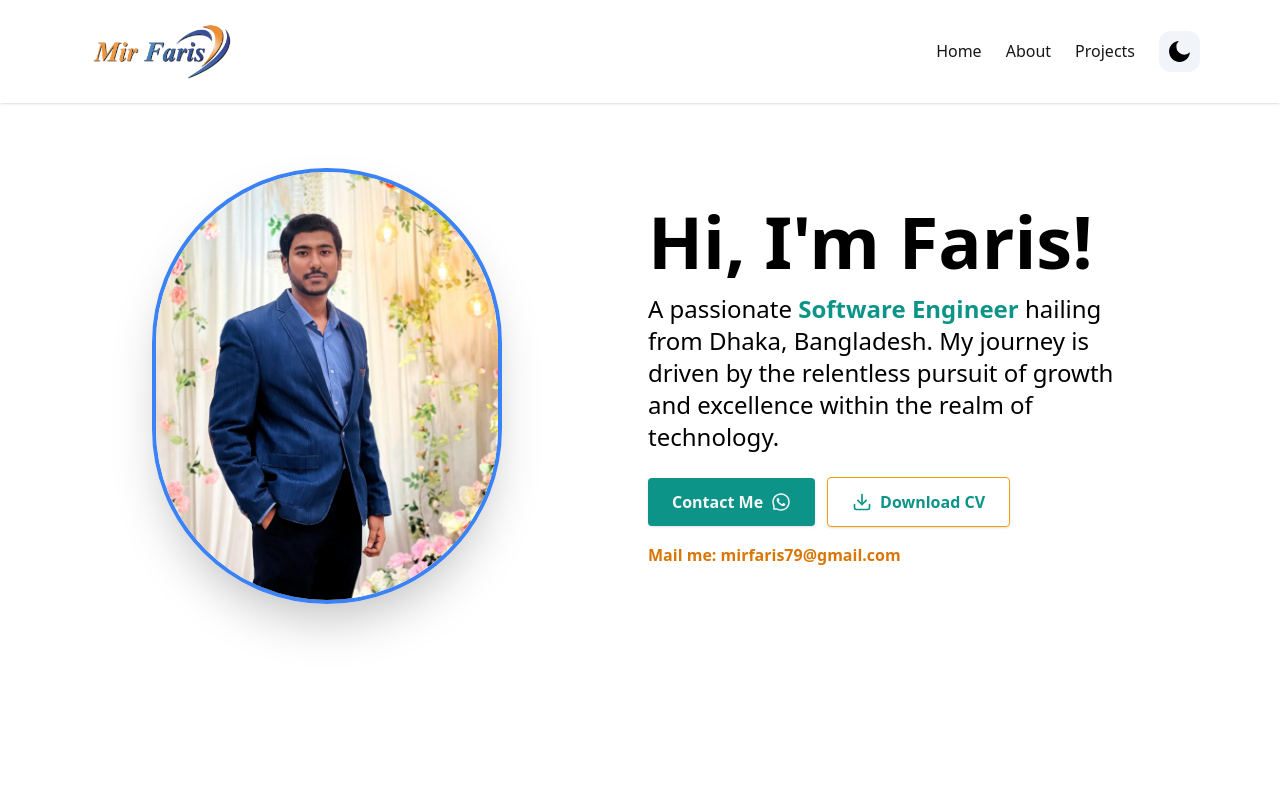
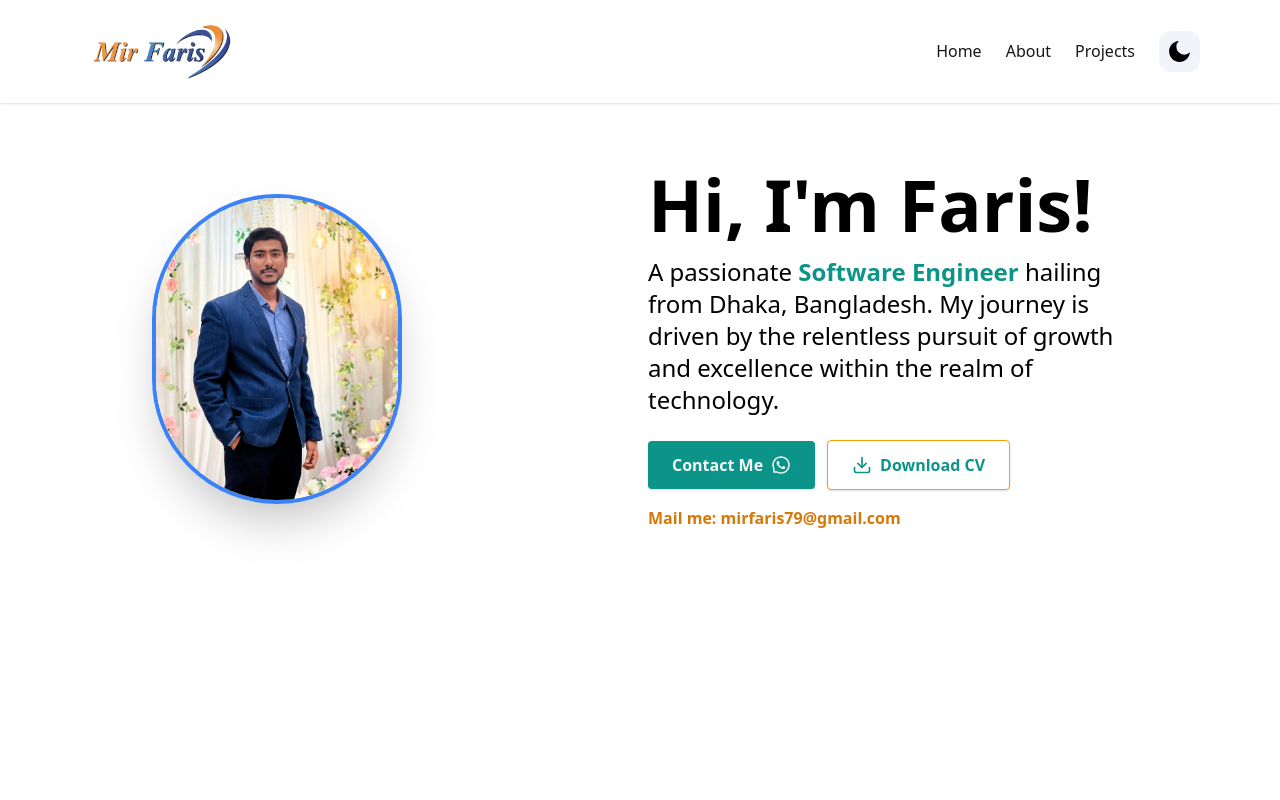
Before and after one commit to FarisHollow/Portfolio-NextJs, a Next.js app: page / in a window 1280 px wide. Shown: the top 800 px of the page. Built offline with nearby package versions, Linux system fonts and the light colour scheme.

Commit message:
Done new

```diff
--- a/components/HeroSection.tsx
+++ b/components/HeroSection.tsx
@@ -15,8 +15,8 @@ const HeroSection = () => {
           <Image
             src="/faris1.jpg"
             alt=""
-            width={350}
-            height={350}
+            width={250}
+            height={250}
             className="rounded-full shadow-2xl border-4 border-blue-500"
           />
         </div>
```
